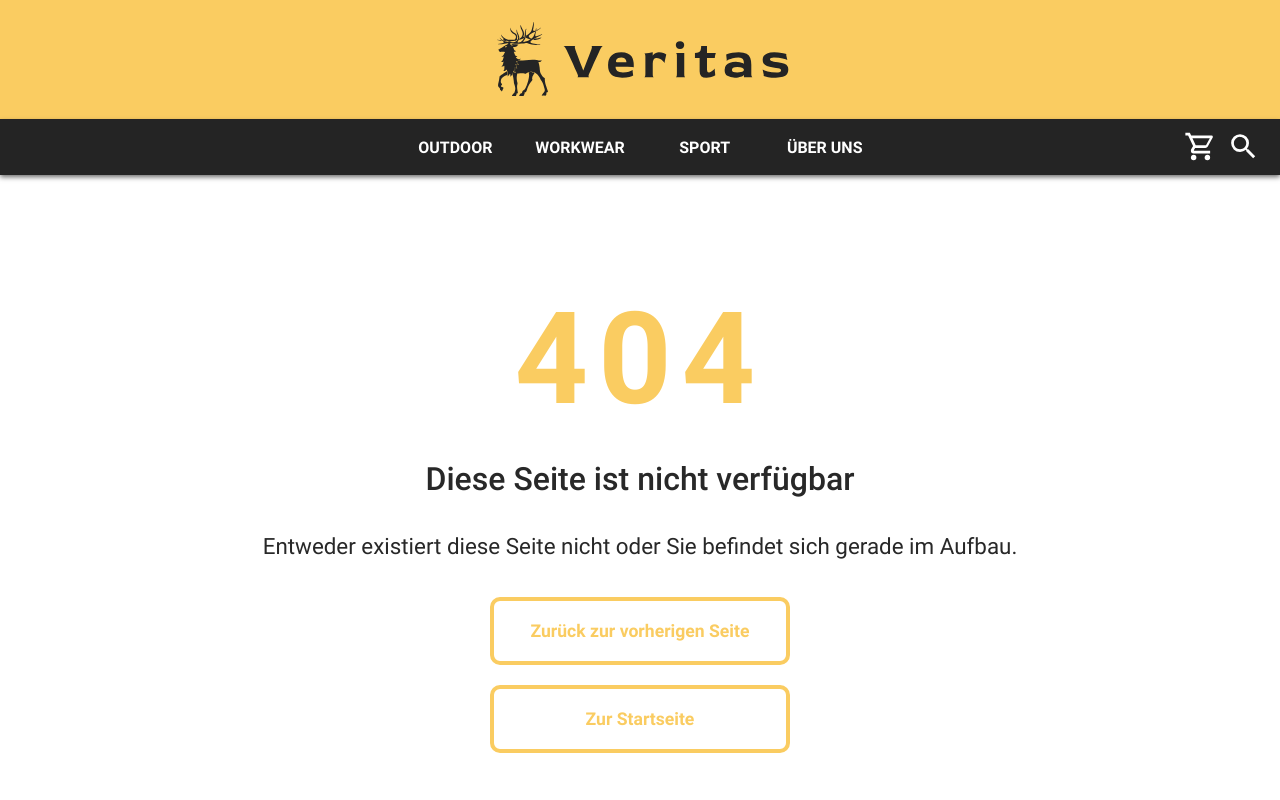
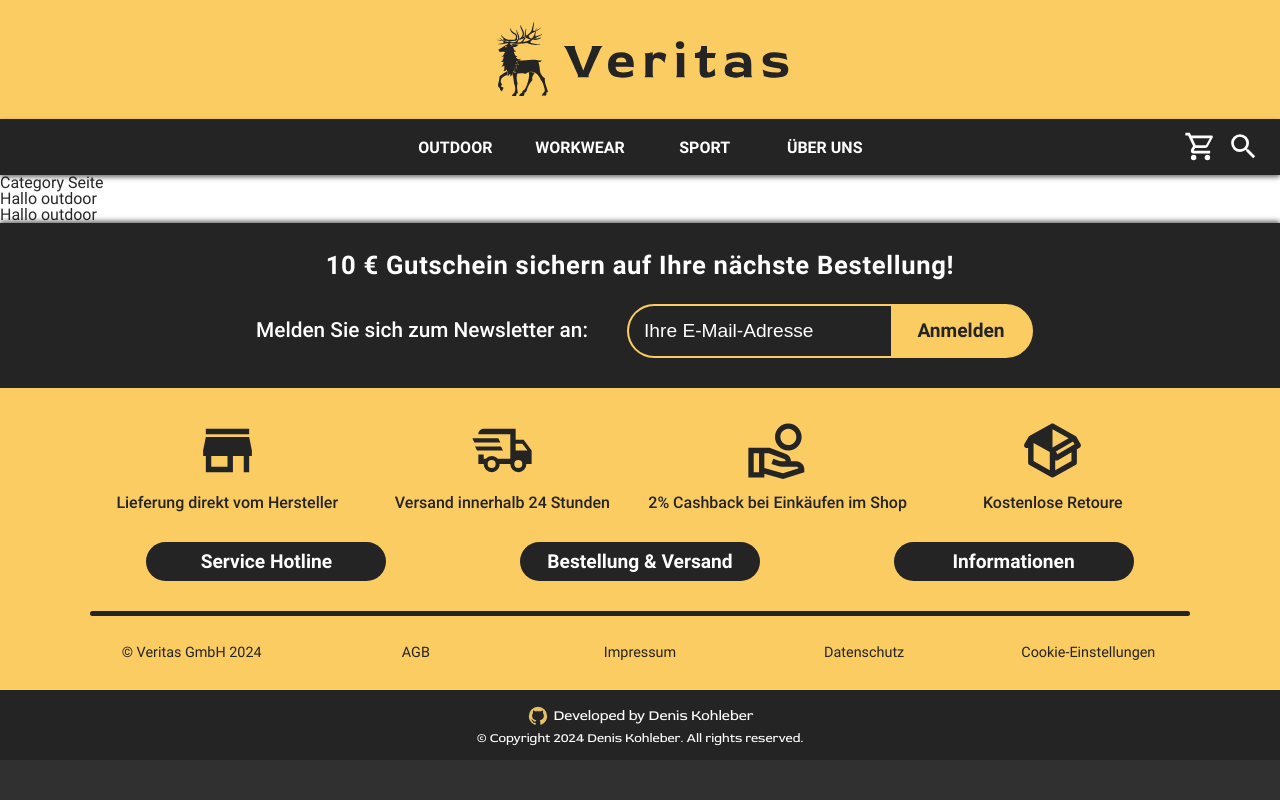
Before and after one commit to denis-kohleber/online-shop, a React (Vite) app in the folder veritas-shop/: page /categories/outdoor in a window 1280 px wide. Shown: the top 800 px of the page. Built offline with nearby package versions, Linux system fonts and the light colour scheme; a web font is replaced by a local one.

Commit message:
Einrichtung der React Routen

```diff
--- a/veritas-shop/src/App.tsx
+++ b/veritas-shop/src/app/App.tsx
@@ -1,12 +1,13 @@
 import { useInView } from 'react-intersection-observer';
-import { Header } from './components/Header';
-import { Navbar } from './components/Navbar';
-import { Footer } from './components/Footer';
-import { CartProvider } from './contexts/CartContext';
+import { Header } from '../components/Header';
+import { Navbar } from '../components/Navbar';
+import { Footer } from '../components/Footer';
+import { CartProvider } from '../contexts/CartContext';
 import { Route, Routes } from 'react-router-dom';
-import { Home } from './pages/Home';
-import { Category } from './pages/Category';
-import { NotFound } from './pages/NotFound';
+import { Home } from '../pages/Home';
+import { CategoriesPage } from '../pages/CategoriesPage';
+import { NotFound } from '../pages/NotFound';
+import { ProductPage } from '../pages/ProductPage';
 
 function App() {
     const { ref, inView } = useInView({
@@ -22,6 +23,8 @@ function App() {
             <main>
                 <Routes>
                     <Route path="/" element={<Home />} />
+                    <Route path="/categories/:category" element={<CategoriesPage />} />
+                    <Route path="/categories/:category/:id" element={<ProductPage />} />
                     <Route path="*" element={<NotFound />} />
                 </Routes>
             </main>
--- a/veritas-shop/src/main.tsx
+++ b/veritas-shop/src/main.tsx
@@ -1,8 +1,8 @@
 import { StrictMode } from "react";
 import { createRoot } from "react-dom/client";
-import App from "./App.tsx";
-import "./styles/fonts.css";
-import "./styles/index.css";
+import App from "./app/App.tsx";
+import "./app/fonts.css";
+import "./app/index.css";
 import { BrowserRouter } from "react-router-dom";
 import { ScrollToTop } from "./components/ScrollToTop.tsx";
 
--- /dev/null
+++ b/veritas-shop/src/pages/CategoriesPage.tsx
@@ -0,0 +1,24 @@
+import { useNavigate, useParams } from 'react-router-dom';
+import shoeData from '../shoeData.json';
+import { checkCategoryUrl } from '../utils/urlValidation';
+
+function CategoriesPage() {
+    const { category } = useParams<string>();
+    const navigate = useNavigate();
+
+    // Url Validation
+    if (category && !checkCategoryUrl(category, shoeData)) {
+        navigate('/404');
+        return null;
+    }
+
+    return (
+        <>
+            <h1>Category Seite</h1>
+            <p>Hallo {category}</p>
+            <p>Hallo {category}</p>
+        </>
+    );
+}
+
+export { CategoriesPage };
--- /dev/null
+++ b/veritas-shop/src/pages/ProductPage.tsx
@@ -0,0 +1,24 @@
+import { useNavigate, useParams } from 'react-router-dom';
+import shoeData from '../shoeData.json';
+import { checkProductUrl } from '../utils/urlValidation';
+
+function ProductPage() {
+    const { category, id } = useParams<string>();
+    const navigate = useNavigate();
+
+    // Url Validation
+    if (category && id && !checkProductUrl(category, id, shoeData)) {
+        navigate('/404');
+        return null;
+    }
+
+    return (
+        <>
+            <h1>Produkt Seite</h1>
+            <p>Hallo Kategorie: {category}</p>
+            <p>Hallo Produkt {id}</p>
+        </>
+    );
+}
+
+export { ProductPage };
--- a/veritas-shop/src/shoeData.json
+++ b/veritas-shop/src/shoeData.json
@@ -277,7 +277,7 @@
     "title": "Arbeitsheld",
     "price": 70.0,
     "description": "Schuhe für harte Arbeitstage, robust und komfortabel. Bieten Schutz und Unterstützung für den ganzen Arbeitstag.",
-    "category": "work",
+    "category": "workwear",
     "type": "Arbeitsschuhe S3",
     "image-front": "schuh22-1.webp",
     "image-back": "schuh22-2.webp",
@@ -290,7 +290,7 @@
     "title": "Work Safety",
     "price": 32.5,
     "description": "Schutz und Komfort für den Arbeitseinsatz. Diese Arbeitsschuhe sind robust und bieten eine gute Griffigkeit auf jedem Untergrund.",
-    "category": "work",
+    "category": "workwear",
     "type": "Arbeitsschuhe S3",
     "image-front": "schuh23-1.webp",
     "image-back": "schuh23-2.webp",
@@ -303,7 +303,7 @@
     "title": "Heavy Duty",
     "price": 60.0,
     "description": "Hochwertige Arbeitsschuhe für extreme Anforderungen. Robuste Materialien und exzellente Verarbeitung für den täglichen Einsatz.",
-    "category": "work",
+    "category": "workwear",
     "type": "Arbeitsschuhe S3",
     "image-front": "schuh24-1.webp",
     "image-back": "schuh24-2.webp",
@@ -316,7 +316,7 @@
     "title": "Professional Work",
     "price": 50.0,
     "description": "Langlebige und sichere Schuhe für den professionellen Einsatz. Diese Arbeitsschuhe bieten besten Schutz und Tragekomfort.",
-    "category": "work",
+    "category": "workwear",
     "type": "Arbeitsschuhe S3",
     "image-front": "schuh25-1.webp",
     "image-back": "schuh25-2.webp",
@@ -329,7 +329,7 @@
     "title": "Labor Pro",
     "price": 34.99,
     "description": "Robust und sicher, ideal für den Einsatz im Labor. Diese Arbeitsschuhe bieten exzellenten Schutz und sind komfortabel für lange Arbeitstage.",
-    "category": "work",
+    "category": "workwear",
     "type": "Arbeitsschuhe S2",
     "image-front": "schuh26-1.webp",
     "image-back": "schuh26-2.webp",
@@ -342,7 +342,7 @@
     "title": "Industrial Gear",
     "price": 82.5,
     "description": "Schuhe für industrielle Arbeit, robust und stabil. Diese Arbeitsschuhe bieten optimalen Schutz auf der Baustelle oder im Werk.",
-    "category": "work",
+    "category": "workwear",
     "type": "Arbeitsschuhe S2",
     "image-front": "schuh27-1.webp",
     "image-back": "schuh27-2.webp",
@@ -355,7 +355,7 @@
     "title": "Workforce",
     "price": 65.0,
     "description": "Hochwertige Schuhe für den täglichen Einsatz am Arbeitsplatz. Bieten guten Schutz und Komfort für alle Arbeitssituationen.",
-    "category": "work",
+    "category": "workwear",
     "type": "Arbeitsschuhe S3",
     "image-front": "schuh28-1.webp",
     "image-back": "schuh28-2.webp",
@@ -368,7 +368,7 @@
     "title": "Safety Work",
     "price": 47.5,
     "description": "Optimale Sicherheit und Komfort für Arbeitssituationen. Diese Schuhe sind speziell für anspruchsvolle Arbeitsbedingungen entwickelt worden.",
-    "category": "work",
+    "category": "workwear",
     "type": "Arbeitsschuhe S3",
     "image-front": "schuh29-1.webp",
     "image-back": "schuh29-2.webp",
@@ -381,7 +381,7 @@
     "title": "Durable Work",
     "price": 90.0,
     "description": "Extrem haltbare Arbeitsschuhe für anspruchsvolle Aufgaben. Sie bieten optimalen Schutz und Komfort für die härtesten Arbeitsbedingungen.",
-    "category": "work",
+    "category": "workwear",
     "type": "Arbeitsschuhe S3",
     "image-front": "schuh30-1.webp",
     "image-back": "schuh30-2.webp",
@@ -394,7 +394,7 @@
     "title": "Tough Work",
     "price": 52.5,
     "description": "Robuste Arbeitsschuhe für harte Arbeitsbedingungen. Diese Schuhe sind extrem strapazierfähig und bieten hervorragenden Schutz.",
-    "category": "work",
+    "category": "workwear",
     "type": "Arbeitsschuhe S3",
     "image-front": "schuh31-1.webp",
     "image-back": "schuh31-2.webp",
@@ -407,7 +407,7 @@
     "title": "Industrial Pro",
     "price": 65.0,
     "description": "Schuhe für industrielle Anwendungen, stabil und komfortabel. Ideal für den Einsatz in anspruchsvollen Arbeitsumfeldern.",
-    "category": "work",
+    "category": "workwear",
     "type": "Arbeitsschuhe S2",
     "image-front": "schuh32-1.webp",
     "image-back": "schuh32-2.webp",
--- /dev/null
+++ b/veritas-shop/src/utils/urlValidation.ts
@@ -0,0 +1,29 @@
+interface Product {
+    id: number;
+    title: string;
+    price: number;
+    description: string;
+    category: string;
+    type: string;
+    'image-front': string;
+    'image-back': string;
+    rating: number;
+    waterproof: boolean;
+    highlight: boolean;
+}
+
+// Check if the URL has a valid product category
+const checkCategoryUrl = (category: string, shoeData: Product[]) => {
+    return shoeData.some(
+        (item) => item.category === category || category === 'all-products'
+    );
+};
+
+// Check if the URL has a valid product category and id
+const checkProductUrl = (category: string, id: string, shoeData: Product[]) => {
+    return shoeData.some(
+        (item) => item.category === category && item.id === +id
+    );
+};
+
+export { checkProductUrl, checkCategoryUrl };
```
Also changed, not shown: veritas-shop/src/pages/Category.tsx (deleted, +0 -15 lines), veritas-shop/vite.config.ts (+4 -4 lines), veritas-shop/src/app/fonts.css (renamed from veritas-shop/src/styles/fonts.css), veritas-shop/src/app/index.css (renamed from veritas-shop/src/styles/index.css).
